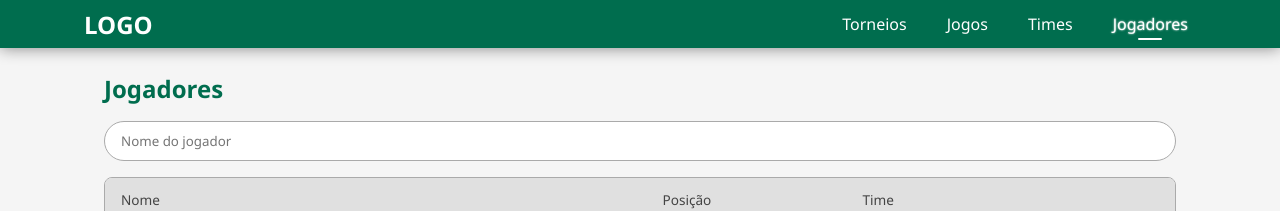
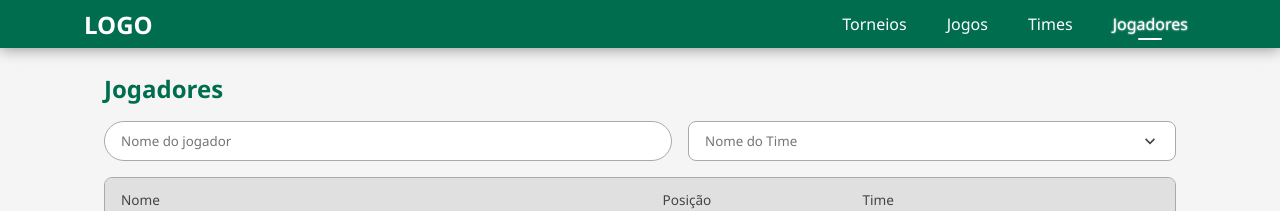
Before and after one commit to gabriel-dp/Brascode, a React (Vite) app: page /jogadores in a window 1280 px wide. Shown: the top 211 px of the page. Built offline with nearby package versions, Linux system fonts and the light colour scheme.

Commit message:
:sparkles: Add Dropdown menu

```diff
--- /dev/null
+++ b/src/components/DropdownOptions/index.tsx
@@ -0,0 +1,65 @@
+import { useEffect, useState } from "react";
+
+import { Entity } from "@/utils/types";
+import { stringIncludes, stringMatches } from "@/utils/strings";
+
+import { MdKeyboardArrowDown, MdKeyboardArrowUp } from "react-icons/md";
+import { DropdownContainer, DropdownHeader, DropdownContent, DropdownItem } from "./styles";
+import Searchbar from "../Searchbar";
+
+interface DropdownOptionsI {
+	title: string;
+	items: Entity[];
+	selected: Entity | null;
+	setSelected: React.Dispatch<React.SetStateAction<Entity | null>>;
+}
+
+export default function DropdownOptions(props: DropdownOptionsI) {
+	const [search, setSearch] = useState("");
+	const [matchSearch, setMatchSearch] = useState<Entity[]>([]);
+
+	const [isOpen, setIsOpen] = useState(false);
+	const toggleOpen = () => setIsOpen(!isOpen);
+
+	// Triggers when click the clear input option
+	const handleClearClick = () => {
+		props.setSelected(null);
+		setSearch("");
+		setMatchSearch([]);
+		setIsOpen(false);
+	};
+
+	// Triggers when click on a item
+	const handleItemClick = (item: Entity) => {
+		props.setSelected(item);
+		setSearch(item.text);
+		setIsOpen(false);
+	};
+
+	// Controls which items will appear as options
+	useEffect(() => {
+		if (search != "" && (props.selected == null || !stringMatches(search, props.selected.text))) setIsOpen(true);
+		setMatchSearch(props.items.filter((item) => stringIncludes(item.text, search)).slice(0, 10));
+	}, [search, props.items, props.selected]);
+
+	return (
+		<DropdownContainer>
+			<DropdownHeader onClick={toggleOpen}>
+				<Searchbar placeholder="Nome do Time" value={search} setValue={setSearch} />
+				<div className="icon">{isOpen ? <MdKeyboardArrowUp /> : <MdKeyboardArrowDown />}</div>
+			</DropdownHeader>
+			{isOpen && (
+				<DropdownContent>
+					<DropdownItem className="clear" onClick={handleClearClick}>
+						<p>-- Limpar seleção --</p>
+					</DropdownItem>
+					{matchSearch.map((item) => (
+						<DropdownItem key={item.id} onClick={() => handleItemClick(item)}>
+							<p>{item.text}</p>
+						</DropdownItem>
+					))}
+				</DropdownContent>
+			)}
+		</DropdownContainer>
+	);
+}
--- /dev/null
+++ b/src/components/DropdownOptions/styles.ts
@@ -0,0 +1,77 @@
+import styled from "styled-components";
+
+export const DropdownContainer = styled.div`
+	height: 100%;
+	width: 100%;
+
+	position: relative;
+	display: flex;
+	flex-wrap: wrap;
+`;
+
+export const DropdownHeader = styled.div`
+	width: 100%;
+	height: 100%;
+	padding-right: 1.5rem;
+	border-radius: 0.5rem;
+	background-color: ${(props) => props.theme.white};
+	border: 1px solid ${(props) => props.theme.gray};
+	color: ${(props) => props.theme.text};
+	cursor: pointer;
+
+	overflow: hidden;
+	white-space: nowrap;
+	text-overflow: ellipsis;
+
+	.title {
+		font-size: 0.85rem;
+	}
+
+	.icon {
+		font-size: 1.25rem;
+		position: absolute;
+		right: 1rem;
+		top: 50%;
+		transform: translateY(-40%);
+	}
+
+	* {
+		border: none;
+	}
+`;
+
+export const DropdownContent = styled.div`
+	max-height: 575%;
+	overflow-y: scroll;
+	width: 100%;
+	border-radius: 0.5rem;
+	box-shadow: 0 0 1rem #00000077;
+
+	position: absolute;
+	top: 110%;
+	padding: 0.25rem;
+	background-color: ${(props) => props.theme.white};
+`;
+
+export const DropdownItem = styled.div`
+	width: 100%;
+	border-radius: 0.25rem;
+	padding: 0.625rem;
+	font-size: 0.85rem;
+	transition: all ease 0.25s;
+	cursor: pointer;
+
+	p {
+		overflow: hidden;
+		white-space: nowrap;
+		text-overflow: ellipsis;
+	}
+
+	&.clear {
+		color: ${(props) => props.theme.text}77;
+	}
+
+	&:hover {
+		background-color: ${(props) => props.theme.gray};
+	}
+`;
--- a/src/pages/Players/index.tsx
+++ b/src/pages/Players/index.tsx
@@ -1,10 +1,12 @@
 import { useState, useEffect } from "react";
 
+import { Entity } from "@/utils/types";
 import DataTable from "@/components/DataTable";
 import Searchbar from "@/components/Searchbar";
 import data from "@/data/players.json";
 
-import { PlayersContainer, FilterContainer, NameSearchContainer } from "./styles";
+import { PlayersContainer, FilterContainer, NameSearchContainer, TeamSearchContainer } from "./styles";
+import DropdownOptions from "@/components/DropdownOptions";
 
 interface PlayerI {
 	name: string;
@@ -14,6 +16,7 @@ interface PlayerI {
 
 export default function Players() {
 	const [playerName, setPlayerName] = useState("");
+	const [team, setTeam] = useState<Entity | null>(null);
 
 	useEffect(() => {
 		console.log(playerName);
@@ -29,6 +32,15 @@ export default function Players() {
 		return Object.keys(PlayerTableHeader).map((property) => player[property as keyof PlayerI]);
 	});
 
+	const teams: Entity[] = [
+		{ id: "Vasco da Gama", text: "Vasco da Gama" },
+		{ id: "Botafogo", text: "Botafogo" },
+		{ id: "Flamengo", text: "Flamengo" },
+		{ id: "Atlético Mineiro", text: "Atlético Mineiro" },
+		{ id: "Cruzeiro", text: "Cruzeiro" },
+		{ id: "Palmeiras", text: "Palmeiras" },
+	];
+
 	return (
 		<PlayersContainer>
 			<h1>Jogadores</h1>
@@ -36,6 +48,9 @@ export default function Players() {
 				<NameSearchContainer>
 					<Searchbar placeholder="Nome do jogador" value={playerName} setValue={setPlayerName} />
 				</NameSearchContainer>
+				<TeamSearchContainer>
+					<DropdownOptions title="Selecione o Time" selected={team} setSelected={setTeam} items={teams} />
+				</TeamSearchContainer>
 			</FilterContainer>
 			<DataTable header={Object.values(PlayerTableHeader)} body={PlayerTableBody} />
 		</PlayersContainer>
--- a/src/pages/Players/styles.ts
+++ b/src/pages/Players/styles.ts
@@ -13,10 +13,18 @@ export const FilterContainer = styled.div`
 
 	display: flex;
 	flex-direction: row;
+	flex-wrap: wrap;
 	gap: 1rem;
 `;
 
 export const NameSearchContainer = styled.div`
+	width: min(20rem, 100%);
 	height: 2.5rem;
-	flex-grow: 2;
+	flex-grow: 1;
 `;
+
+export const TeamSearchContainer = styled.div`
+	width: min(15rem, 100%);
+	height: 2.5rem;
+	flex-grow: 1;
+`;
--- /dev/null
+++ b/src/utils/strings.ts
@@ -0,0 +1,17 @@
+export function normalizeString(input: string): string {
+	// Remove accents using Unicode normalization
+	const normalizedString = input.normalize("NFD").replace(/[\u0300-\u036f]/g, "");
+
+	// Convert to lowercase
+	const lowercaseString = normalizedString.toLowerCase();
+
+	return lowercaseString;
+}
+
+export function stringMatches(str1: string, str2: string) {
+	return normalizeString(str1) == normalizeString(str2);
+}
+
+export function stringIncludes(str1: string, str2: string) {
+	return normalizeString(str1).includes(normalizeString(str2));
+}
--- /dev/null
+++ b/src/utils/types.ts
@@ -0,0 +1,4 @@
+export interface Entity {
+	id: string | number;
+	text: string;
+}
```
